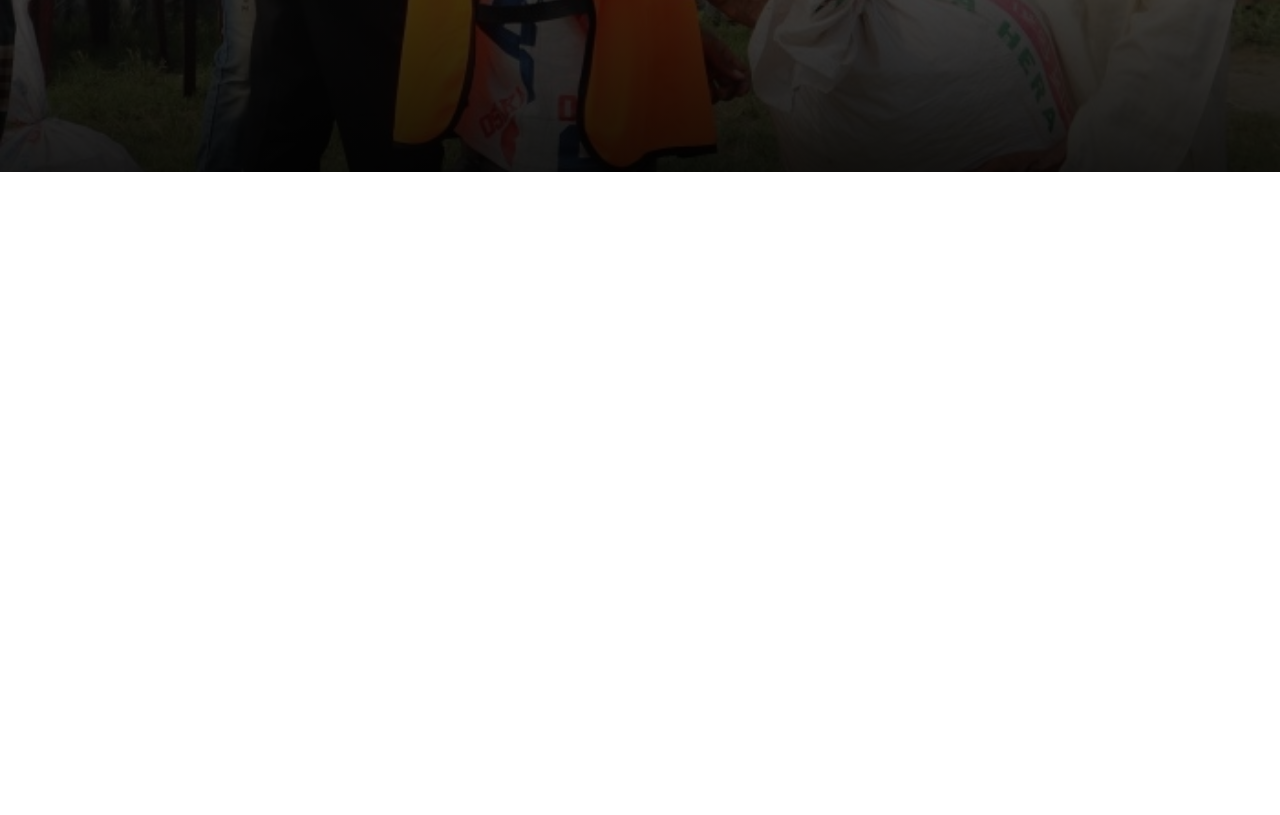
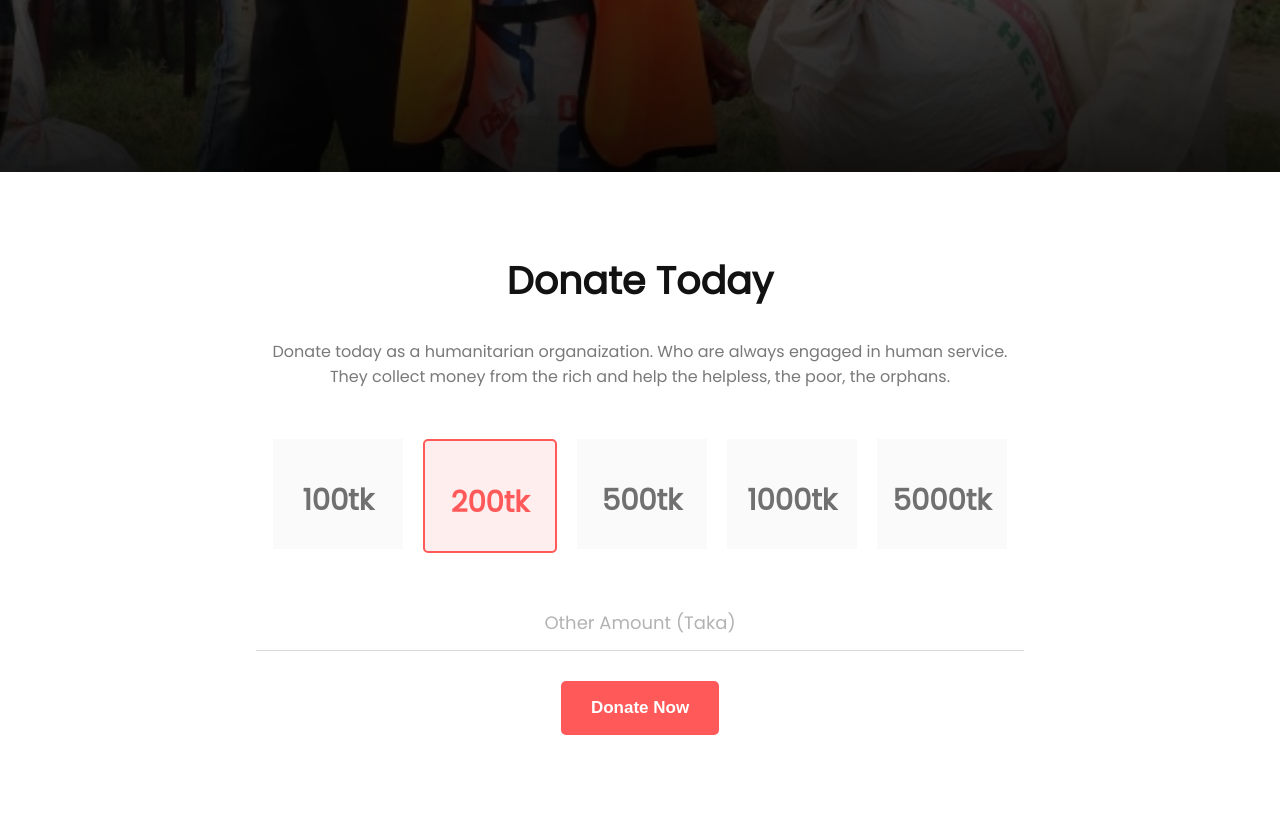
Before and after one commit to princemahmud1/donate-today, a plain HTML site: page index.html in a window 1280 px wide. Shown: the part 574-1389 px from the top of the page. Before the commit the page ends 800 px from the top, so only its background shows below. Drawn offline with Linux system fonts and the light colour scheme.

Commit message:
added donate collect

```diff
--- a/index.html
+++ b/index.html
@@ -16,18 +16,37 @@
     <section class="banner">
         <div class="banner-text">
             <h1>Let's Help Those Who Are More In Need</h1>
-            <p>Donate today as a humanitarian organaization. Who are always engaged in human service. They collect money
+            <p class="defult-p">Donate today as a humanitarian organaization. Who are always engaged in human service.
+                They collect money
                 from the rich and help the helpless, the poor, the orphans.</p>
             <button class="button">Donate Now</button>
         </div>
     </section>
+    <section class="donate-collect">
+        <h1 class="defult-heading">Donate Today</h1>
+        <p>Donate today as a humanitarian organaization. Who are always engaged in human service. They
+            collect money
+            from the rich and help the helpless, the poor, the orphans.</p>
+        <div class="donate-quantity">
+            <span>
+                <h2>100tk</h2>
+            </span>
+            <span class="active">
+                <h2>200tk</h2>
+            </span>
+            <span>
+                <h2>500tk</h2>
+            </span>
+            <span>
+                <h2>1000tk</h2>
+            </span>
+            <span>
+                <h2>5000tk</h2>
+            </span>
+        </div>
+        <h6>Other Amount (Taka)</h6>
+        <button class="button">Donate Now</button>
+    </section>
 </body>
 
-
-
-
-
-
-
-
 </html>
--- a/style.css
+++ b/style.css
@@ -17,6 +17,17 @@ button {
     border: none;
 }
 
+.defult-heading {
+    color: #121212;
+    font-size: 38px;
+    font-weight: 900;
+}
+
+.defult-p {
+    margin: 20px 60px;
+}
+
+/*--------------------Banner Section-------------------*/
 .banner {
     background: linear-gradient(rgba(0, 0, 0, 0.3), rgba(0, 0, 0, 0.9)), url(images/donation10.jpg);
     padding: 220px 0;
@@ -35,6 +46,50 @@ button {
     font-size: 54px;
 }
 
-.banner-text p {
-    margin: 20px 60px;
+/*---------------------Donate Collect------------------*/
+.donate-collect {
+    padding: 80px 0;
+    width: 60%;
+    margin: auto;
+    text-align: center;
 }
+
+.donate-collect p {
+    margin: 30px 0;
+    color: #797979;
+}
+
+.donate-quantity {
+    display: flex;
+    justify-content: center;
+}
+
+.donate-quantity span {
+    background-color: #fafafa;
+    margin: 20px 10px;
+    color: #707070;
+    width: 130px;
+    height: 110px;
+}
+
+.donate-quantity h2 {
+    margin-top: 40px;
+    font-size: 29px;
+}
+
+.active {
+    background-color: #ffeeee !important;
+    color: #ff5959 !important;
+    border-radius: 5px;
+    border: 2px solid #ff5959;
+}
+
+.donate-collect h6 {
+    color: #b3b3b3;
+    font-size: 18px;
+    font-weight: 100;
+    margin-top: 36px;
+    padding-bottom: 14px;
+    border-bottom: 1px solid #dadada;
+    margin-bottom: 30px;
+}
```
